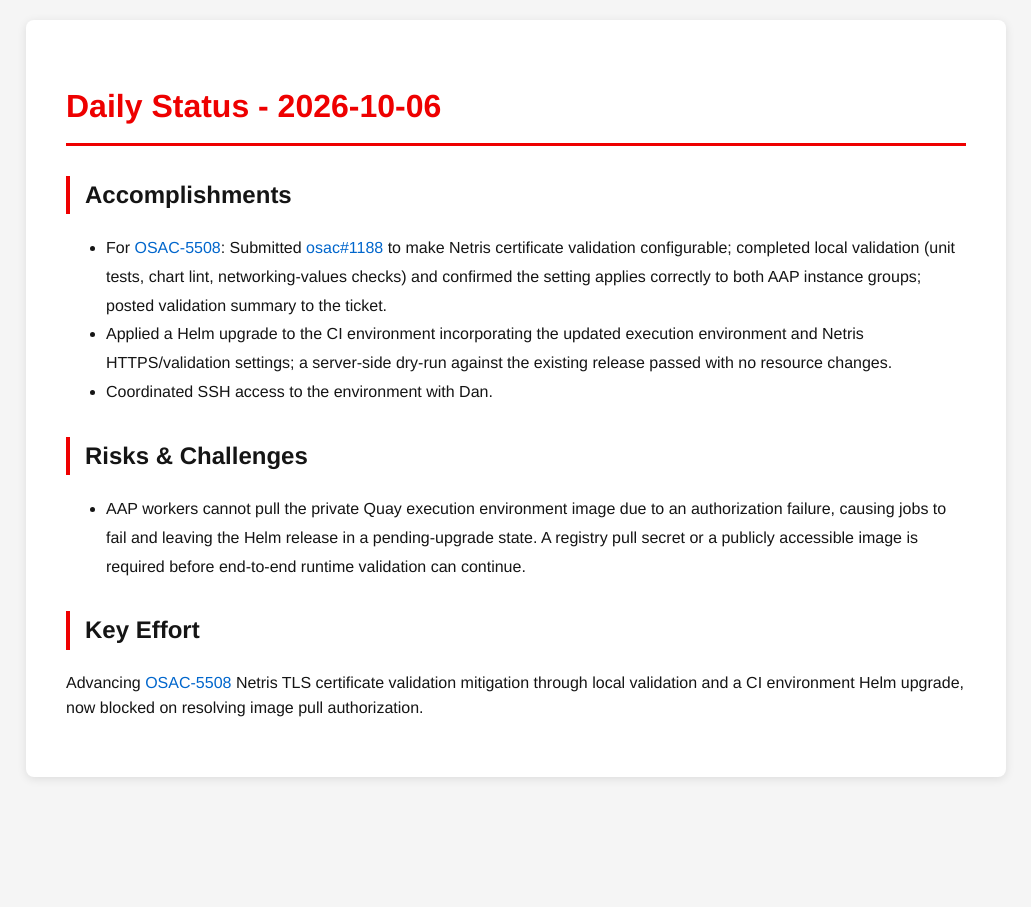
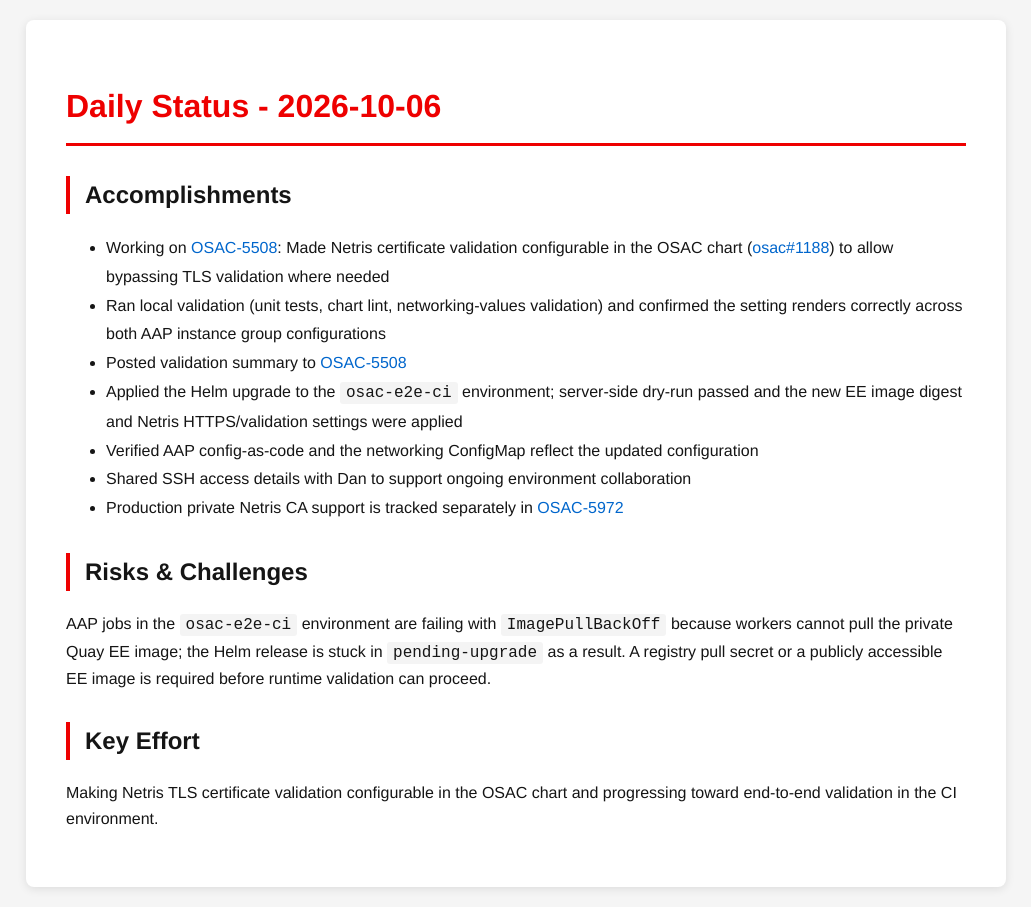
Before and after one commit to tzvatot/daily-status, a Jekyll site: the page built from 2026-10-06.md, in a window 1280 px wide. Shown: the whole page, without its empty margins (124-1155 px from the left). Built offline with Jekyll 4.4.1, drawn with Linux system fonts in a browser that asks for light colours.

Commit message:
Daily status update - 2026-10-06

```diff
--- a/2026-10-06.md
+++ b/2026-10-06.md
@@ -7,12 +7,16 @@
 # Daily Status - 2026-10-06
 
 ## Accomplishments
-- For [OSAC-5508](https://redhat.atlassian.net/browse/OSAC-5508): Submitted [osac#1188](https://github.com/osac-project/osac/pull/1188) to make Netris certificate validation configurable; completed local validation (unit tests, chart lint, networking-values checks) and confirmed the setting applies correctly to both AAP instance groups; posted validation summary to the ticket.
-- Applied a Helm upgrade to the CI environment incorporating the updated execution environment and Netris HTTPS/validation settings; a server-side dry-run against the existing release passed with no resource changes.
-- Coordinated SSH access to the environment with Dan.
+- Working on [OSAC-5508](https://redhat.atlassian.net/browse/OSAC-5508): Made Netris certificate validation configurable in the OSAC chart ([osac#1188](https://github.com/osac-project/osac/pull/1188)) to allow bypassing TLS validation where needed
+- Ran local validation (unit tests, chart lint, networking-values validation) and confirmed the setting renders correctly across both AAP instance group configurations
+- Posted validation summary to [OSAC-5508](https://redhat.atlassian.net/browse/OSAC-5508)
+- Applied the Helm upgrade to the `osac-e2e-ci` environment; server-side dry-run passed and the new EE image digest and Netris HTTPS/validation settings were applied
+- Verified AAP config-as-code and the networking ConfigMap reflect the updated configuration
+- Shared SSH access details with Dan to support ongoing environment collaboration
+- Production private Netris CA support is tracked separately in [OSAC-5972](https://redhat.atlassian.net/browse/OSAC-5972)
 
 ## Risks & Challenges
-- AAP workers cannot pull the private Quay execution environment image due to an authorization failure, causing jobs to fail and leaving the Helm release in a pending-upgrade state. A registry pull secret or a publicly accessible image is required before end-to-end runtime validation can continue.
+AAP jobs in the `osac-e2e-ci` environment are failing with `ImagePullBackOff` because workers cannot pull the private Quay EE image; the Helm release is stuck in `pending-upgrade` as a result. A registry pull secret or a publicly accessible EE image is required before runtime validation can proceed.
 
 ## Key Effort
-Advancing [OSAC-5508](https://redhat.atlassian.net/browse/OSAC-5508) Netris TLS certificate validation mitigation through local validation and a CI environment Helm upgrade, now blocked on resolving image pull authorization.
+Making Netris TLS certificate validation configurable in the OSAC chart and progressing toward end-to-end validation in the CI environment.
```
